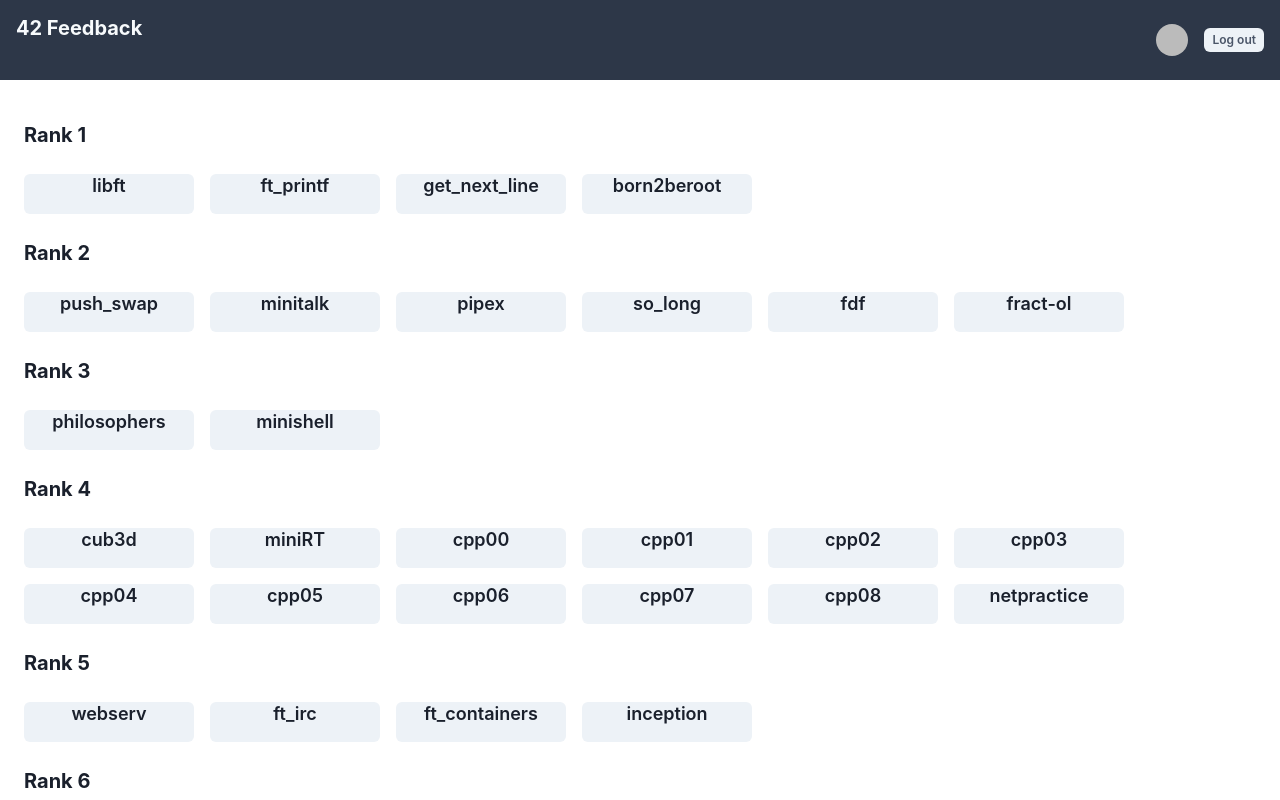
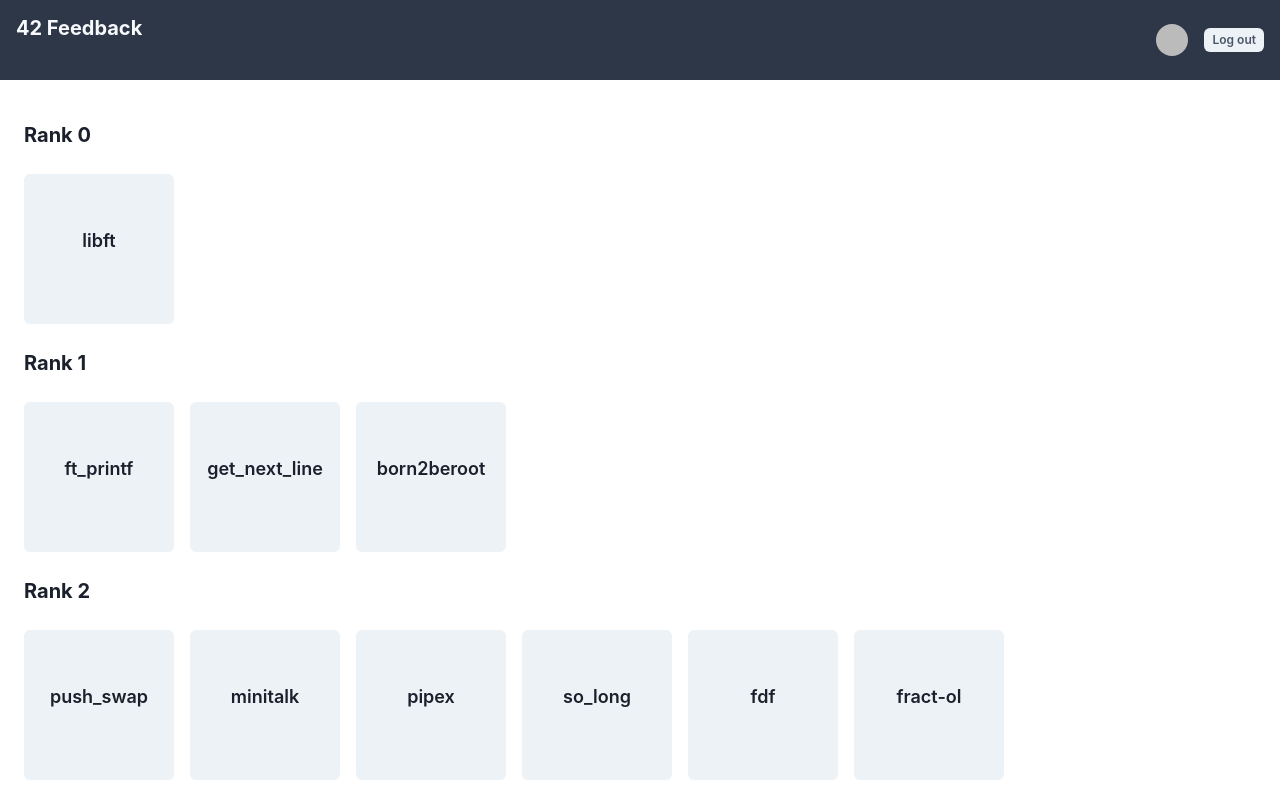
Before and after one commit to yshima42/42feedback-migration, a Next.js app: page / in a window 1280 px wide. Shown: the top 800 px of the page. Built offline with nearby package versions, Linux system fonts and the light colour scheme; no server answers; sample sign-in values are in the browser's storage.

Commit message:
top修正

```diff
--- a/src/components/ProjectGrids.tsx
+++ b/src/components/ProjectGrids.tsx
@@ -34,7 +34,7 @@ export const ProjectGrids: React.FC<Props> = (props) => {
                   shadow="md"
                   _hover={{ cursor: "pointer", opacity: "0.8" }}
                 > */}
-                <Button w="170px" h="40px">
+                <Button w="150px" h="150px">
                   <Center py="3">
                     <Text fontSize="lg">{cursusProject.name}</Text>
                   </Center>
--- a/src/pages/index.tsx
+++ b/src/pages/index.tsx
@@ -6,11 +6,11 @@ import { ProjectGrids } from "@/components/ProjectGrids";
 const Home = () => {
   return (
     <Layout pageTitle="">
-      {[...Array(6).keys()].map((value) => (
+      {[...Array(7).keys()].map((value) => (
         <ProjectGrids
           key={value}
           cursusProjects={cursusProjects}
-          designatedRank={value + 1}
+          designatedRank={value}
           marginBottom="3"
         />
       ))}
--- a/utils/objects.ts
+++ b/utils/objects.ts
@@ -2,7 +2,7 @@ export const cursusProjects = [
   {
     slug: "42cursus-libft",
     name: "libft",
-    rank: 1,
+    rank: 0,
   },
   {
     slug: "42cursus-ft_printf",
```
